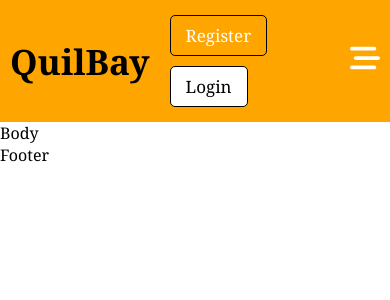
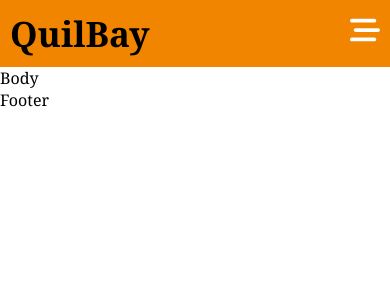
Before and after one commit to samuelmwangi729/Quilbay, a React (Vite) app: page / in a window 390 px wide. Shown: the top 300 px of the page. Built offline with nearby package versions, Linux system fonts and the light colour scheme.

Commit message:
Created a responsive menu for devices less than 424px

```diff
--- a/package.json
+++ b/package.json
@@ -12,7 +12,8 @@
   "dependencies": {
     "react": "^18.2.0",
     "react-dom": "^18.2.0",
-    "react-icons": "^5.0.1"
+    "react-icons": "^5.0.1",
+    "react-owl-carousel": "^2.3.3"
   },
   "devDependencies": {
     "@types/react": "^18.2.66",
--- a/src/Components/Header.jsx
+++ b/src/Components/Header.jsx
@@ -20,7 +20,7 @@ class Header extends Component {
             </div>
             {/* create the navigation links  */}
             <div className="navbar-menus">
-              <ul className="navbar">
+              <ul className="navbar still-mobile">
                 <li className="nav-item">
                   <a className="nav-link" href="/">About Us</a>
                 </li>
@@ -75,7 +75,7 @@ class Header extends Component {
               </div>
             </div>
             <div className="mobile-menu-bar">
-              <div className="icon-menu">
+              <div className="icon-menu menu-mobile">
                 <FaBarsStaggered/>
               </div>
             </div>
--- a/src/index.css
+++ b/src/index.css
@@ -3,6 +3,7 @@
   padding: 0;
   box-sizing: border-box;
   font-family: Georgia, 'Times New Roman', Times, serif;
+  overflow: hidden;
 }
 :root{
   --theme-color: #FFA500;
@@ -10,10 +11,8 @@
   --tertiary-color: #0C00F2;
 }
 .navigation-bar{
-  padding: 10px;
   position: relative;
   background-color: var(--theme-color);
-  color: white;
 }
 .navbar-brand a{
   margin-top: auto;
@@ -123,10 +122,27 @@ ul.navbar li.service:hover ul.submenu{
 }
 
 @media (max-width:908px){
-  ul.navbar{
+
+}
+@media (max-width:424px){
+  div.navigation-bar{
+    width: 100%;
+    background-color: var(--secondary-color);
+    position: relative;
+    left: 0%;
+  }
+  div.navbar-menus{
     display: none;
   }
   div.mobile-menu-bar{
     display: block;
+    color: white;
+  }
+  nav.navbar-nav{
+    display: flex;
+    flex-direction: row;
+    justify-content: space-between;
+    align-items: center;
+    padding: 10px;
   }
 }
```
Also changed, not shown: 1 other file (tests, documents, lock files or other folders).
